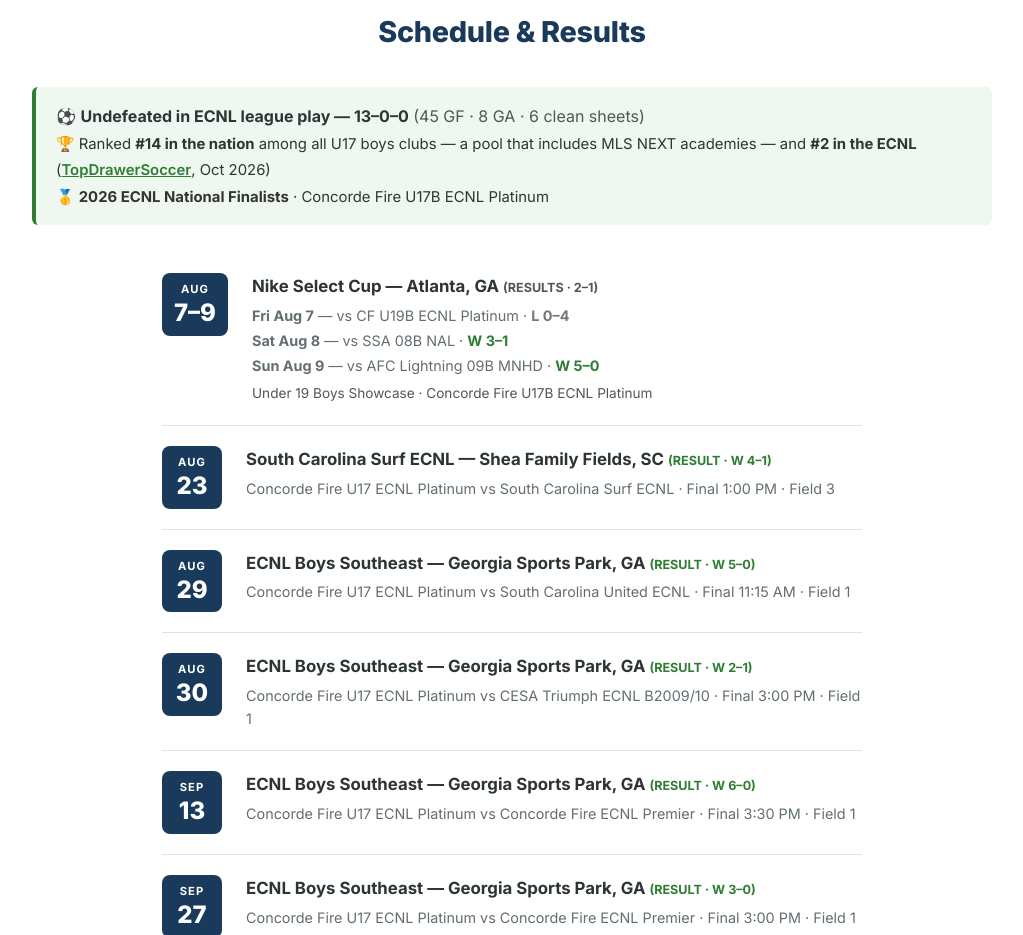
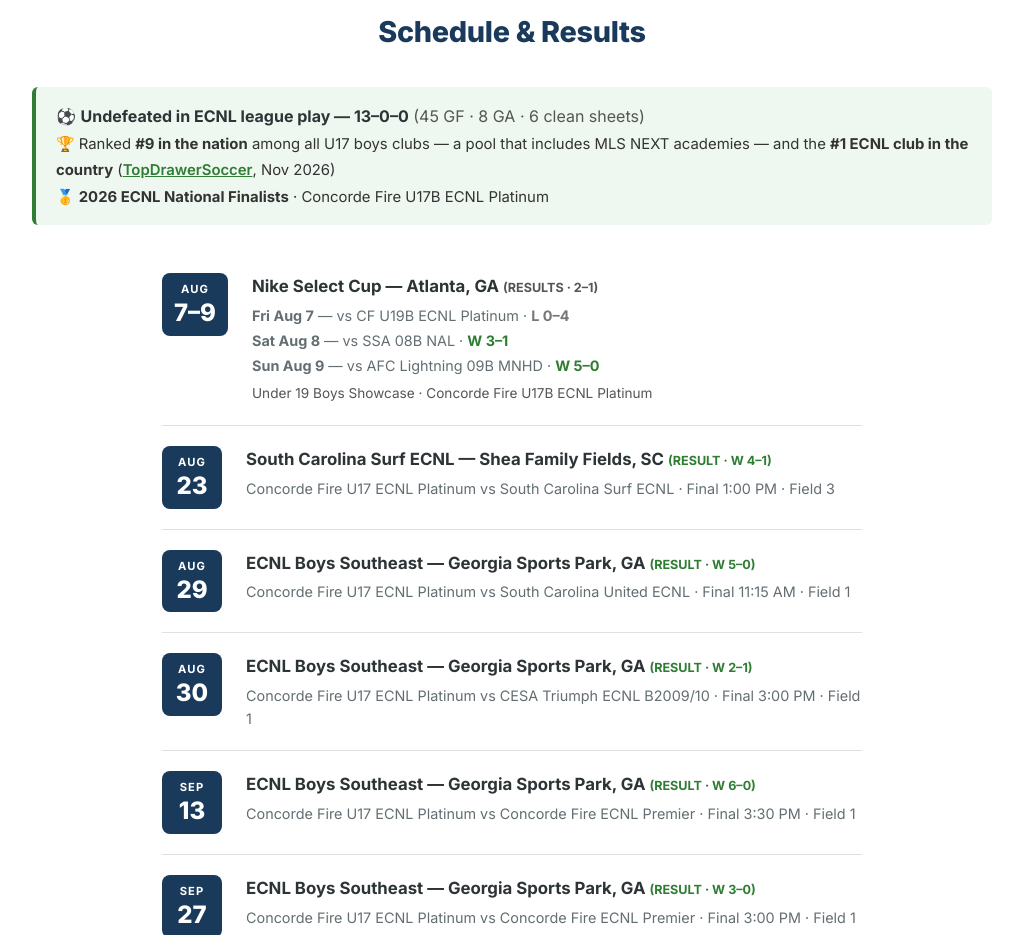
Before and after one commit to alexch0405/beckhamhsusoccer, a plain HTML site: page index.html in a window 1280 px wide. Shown: the part 3000-3935 px from the top of the page, without its empty margins (128-1151 px from the left). Drawn offline with Linux system fonts and the light colour scheme.

Commit message:
Ranking update: #9 nationally, #1 ECNL club (TopDrawerSoccer, Nov 2026)
Was #14 / #2 ECNL on the October period. Link repointed to the
November ranking period (periodId=1863). Verified on the live page:
Concorde Fire SC sits 9th, the only ECNL-labelled club in the top 15
— the eight above are MLS NEXT or MLS academy sides.

Co-Authored-By: Claude Opus 5 (1M context) <noreply@anthropic.com>

```diff
--- a/index.html
+++ b/index.html
@@ -148,7 +148,7 @@
     <section id="schedule" class="section">
         <div class="container">
             <h2>Schedule & Results</h2>
-            <p style="background:#eef7f0;border-left:4px solid #2e7d32;padding:16px 20px;border-radius:6px;margin:0 0 28px;line-height:1.65;">⚽ <strong>Undefeated in ECNL league play &mdash; 13&ndash;0&ndash;0</strong> <span style="color:#555;">(45 GF &middot; 8 GA &middot; 6 clean sheets)</span><br><span style="font-size:0.93em;color:#333;">🏆 Ranked <strong>#14 in the nation</strong> among all U17 boys clubs &mdash; a pool that includes MLS NEXT academies &mdash; and <strong>#2 in the ECNL</strong> (<a href="https://www.topdrawersoccer.com/club-soccer/club-soccer-team-rankings/men/u17/5/1851" target="_blank" rel="noopener" style="color:#2e7d32;font-weight:600;">TopDrawerSoccer</a>, Oct 2026)<br>🥇 <strong>2026 ECNL National Finalists</strong> &middot; Concorde Fire U17B ECNL Platinum</span></p>
+            <p style="background:#eef7f0;border-left:4px solid #2e7d32;padding:16px 20px;border-radius:6px;margin:0 0 28px;line-height:1.65;">⚽ <strong>Undefeated in ECNL league play &mdash; 13&ndash;0&ndash;0</strong> <span style="color:#555;">(45 GF &middot; 8 GA &middot; 6 clean sheets)</span><br><span style="font-size:0.93em;color:#333;">🏆 Ranked <strong>#9 in the nation</strong> among all U17 boys clubs &mdash; a pool that includes MLS NEXT academies &mdash; and the <strong>#1 ECNL club in the country</strong> (<a href="https://www.topdrawersoccer.com/club/teamrank/?periodId=1863&amp;genderId=m&amp;groupId=5&amp;ageName=u17" target="_blank" rel="noopener" style="color:#2e7d32;font-weight:600;">TopDrawerSoccer</a>, Nov 2026)<br>🥇 <strong>2026 ECNL National Finalists</strong> &middot; Concorde Fire U17B ECNL Platinum</span></p>
             <div class="schedule-list">
                 <div class="schedule-item">
                     <div class="schedule-date">
```
